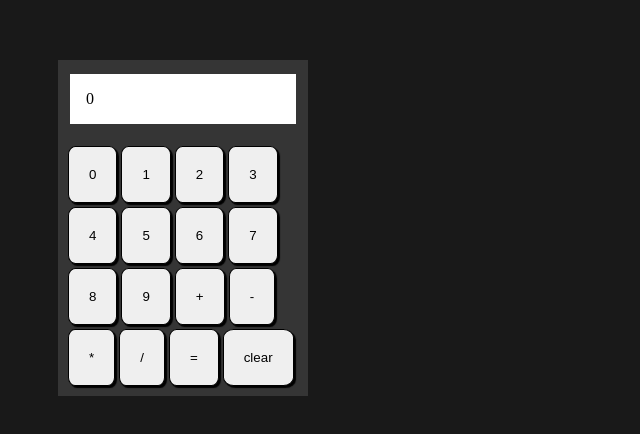
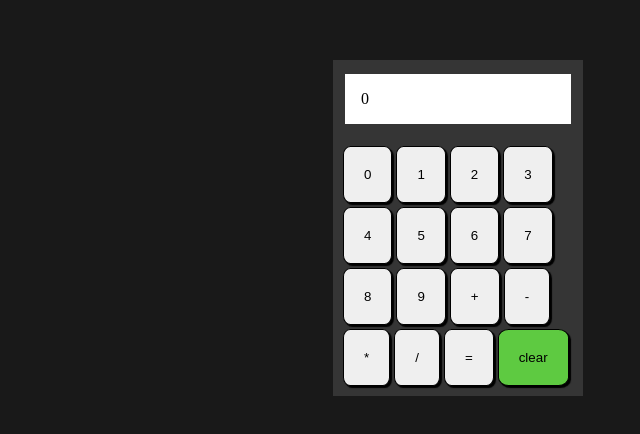
Before and after one commit to cstep404/calc, a plain HTML site: page index.html in a window 1280 px wide. Shown: the part 180-614 px from the top of the page, without its empty margins (182-822 px from the left). Drawn offline with Linux system fonts and the light colour scheme.

Commit message:
Removed all console.log

```diff
--- a/scripts/calc.js
+++ b/scripts/calc.js
@@ -60,95 +60,68 @@ displaySelector.textContent = 0;
 
 // event listener - listens on each button
 btnSelector.addEventListener("click", (event) => {
-    console.log(event.target);
     lastBtnPressed = event.target.id;
-    console.log(`lastBtnPressed: ${lastBtnPressed}`);
     if (event.target.tagName === "BUTTON") {
-        console.log("bank: ", bank);
-        console.log(`bank length: ${bank.length}`);
-
         // clear all data in calc
         if (event.target.id === "clear") {
-            console.log("CLEAR FUNCTION FIRING!");
             clearAll();
             displaySelector.textContent = 0;
         }
 
         if (event.target.classList[1] === "number" && bank.length === 0) {
-            console.log("NUMBER PRESSED AND BANK LENGTH IS 0");
             // when a number is pressed it should be added to initialNumber and every number press after should also be added to initialNumber
             if (answer > 0) {
-                console.log(`ANSWER IS GREATER THAN ZERO!`);
                 clearAll();
                 initialNumber += event.target.textContent;
                 displaySelector.textContent = initialNumber;
             } else {
                 initialNumber += event.target.textContent;
-                console.log(`initialNumber: ${initialNumber}`);
                 displaySelector.textContent = initialNumber;
             }
         }
 
         if (event.target.classList[1] === "operator") {
             if (initialNumber === "") {
-                console.log("Cannot enter an operator first or double operators!");
-                displaySelector.textContent = "Cannot enter an operator first or double operators!";
+                displaySelector.textContent = "Invalid option!";
                 clearAll();
             } else {
-                console.log("OPERATOR PRESSED");
                 // 1. push initialNumber string to the "bank"
                 bank.push(initialNumber);
-                console.log(`initialNumber: ${initialNumber}`);
-                console.log(bank);
                 // 2. set initialNumber to an empty string
                 initialNumber = "";
-                console.log(`initialNumber: ${initialNumber}`);
                 // 3. set operator to the chosen sign
                 operator += event.target.textContent;
-                console.log(`operator: ${operator}`);
                 displaySelector.textContent = operator;
                 // 4. push operator to "bank"
                 bank.push(operator);
-                console.log(bank);
                 operator = "";
             }
 
         }
 
         if (event.target.classList[1] === "number" && bank.length > 0) {
-            console.log("NUMBER PRESSED AND BANK LENGTH > 0");
             nextNumber += event.target.textContent;
-            console.log(`nextNumber: ${nextNumber}`);
             displaySelector.textContent = nextNumber;
         }
 
         // check size of array and if indexes already exist
         // if array is equal to 3, fire operate function
         if (bank.length === 2 && event.target.textContent === "=") {
-            console.log("BANK LENGTH IS 2 AND TARGET BUTTON IS =");
             // 1. push nextNumber string to the "bank"
             bank.push(nextNumber);
-            console.log(`nextNumber: ${nextNumber}`);
-            console.log(bank);
             // 2. set nextNumber to an empty string
             nextNumber = "";
-            console.log(`nextNumber: ${nextNumber}`);
             // if bank[1] === "/" && bank[2] === "0", write an error message
             if (bank[1] === "/" && bank[2] === "0") {
-                console.log("You shall not divide by zero!");
                 displaySelector.textContent = "You shall not divide by zero!";
                 bank.length = 0;
             } else {
                 // 3. fire operator function to calculate. convert index 0 and index 2 from strings to numbers
-                console.log('firing operate function');
                 answer = operate(Number(bank[0]), bank[1], Number(bank[2]));
-                console.log(`answer is: ${answer}`);
                 // 4. set display to answer
                 displaySelector.textContent = +answer.toFixed(2);
                 initialNumber = +answer.toFixed(2);
-                console.log(`initialNumber: ${initialNumber}`);
                 bank.length = 0;
-                console.log(bank);
             }
         }
     }
--- a/styles/calc.css
+++ b/styles/calc.css
@@ -5,6 +5,8 @@
 
 body {
     background-color: #191919;
+    display: flex;
+    justify-content: center;
 }
 
 #calculator {
@@ -34,3 +36,7 @@ body {
     border: 1px solid black;
     box-shadow: 2px 2px 1px black;
 }
+
+.clear {
+    background-color: #5eca41;
+}
```
